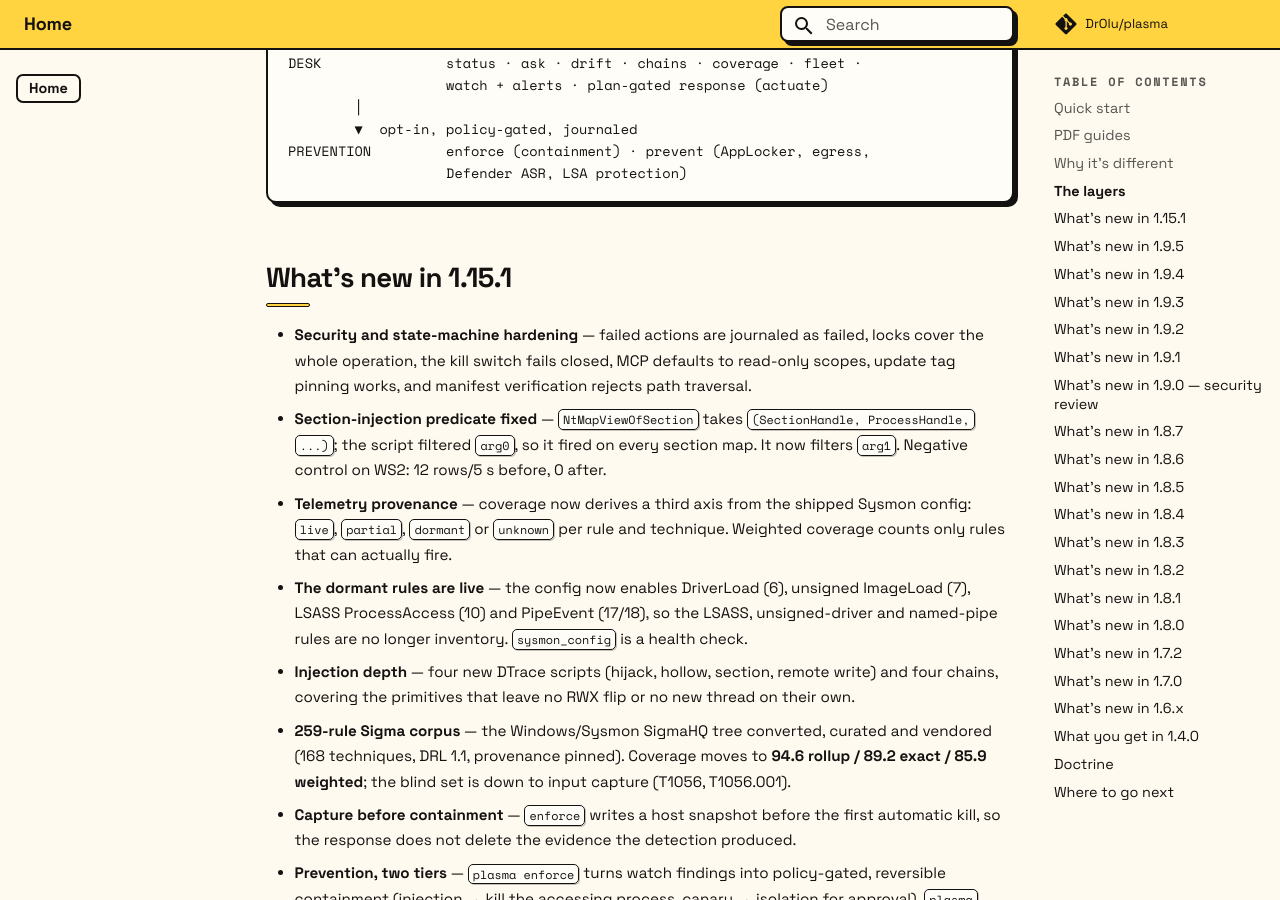
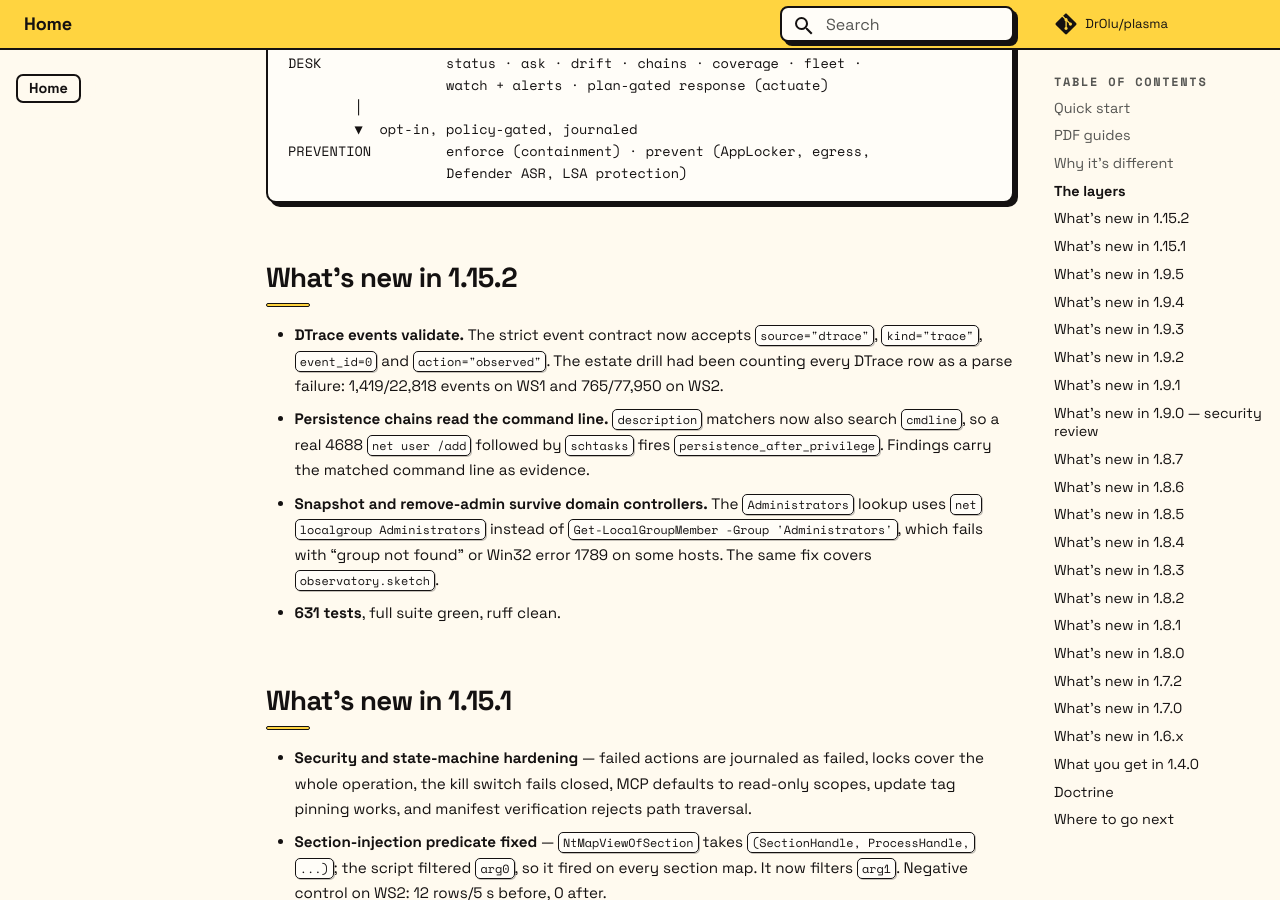
Before and after one commit to DrOlu/plasma, an MkDocs documentation site: the page built from docs/index.md, in a window 1280 px wide and 900 px high, scrolled down 3087 px. Built offline with MkDocs 1.6.1 and Material for MkDocs 9.7.7, drawn with Linux system fonts in a browser that asks for light colours; comment, search, counter and statistics services are not loaded; some of the changed text lies outside the part shown.

Commit message:
fix: 1.15.2 — validate DTrace events, match cmdline in chains, harden snapshot

````diff
--- a/docs/index.md
+++ b/docs/index.md
@@ -1,18 +1,18 @@
 <div class="raft-hero" markdown="0">
-<p class="raft-eyebrow">Windows EDR &middot; v1.15.1</p>
+<p class="raft-eyebrow">Windows EDR &middot; v1.15.2</p>
 <h1>No log lake.<br>No cloud.<br>No blind trust.</h1>
 <p class="raft-lede">Plasma keeps the telemetry on the box, answers questions with a
 121M on-device model, and makes every response named, journaled, and reversible.
 The endpoint can explain itself &mdash; without shipping its diary anywhere.</p>
 <div class="raft-actions">
 <a class="raft-btn primary" href="getting-started/">Get started</a>
-<a class="raft-btn" href="https://github.com/DrOlu/plasma/releases/latest">Download v1.15.1</a>
+<a class="raft-btn" href="https://github.com/DrOlu/plasma/releases/latest">Download v1.15.2</a>
 <a class="raft-btn" href="agent-native/">Agent-native operation</a>
 </div>
 <div class="raft-badges">
 <span class="raft-badge">94.6% rollup coverage</span>
 <span class="raft-badge">13 reversible actions</span>
-<span class="raft-badge">605 tests</span>
+<span class="raft-badge">631 tests</span>
 <span class="raft-badge">Signed MSI + SHA256SUMS</span>
 </div>
 </div>
@@ -104,6 +104,23 @@ DESK               status · ask · drift · chains · coverage · fleet ·
 PREVENTION         enforce (containment) · prevent (AppLocker, egress,
                    Defender ASR, LSA protection)
 ```
+
+## What's new in 1.15.2
+
+- **DTrace events validate.** The strict event contract now accepts
+  `source="dtrace"`, `kind="trace"`, `event_id=0` and `action="observed"`.
+  The estate drill had been counting every DTrace row as a parse failure:
+  1,419/22,818 events on WS1 and 765/77,950 on WS2.
+- **Persistence chains read the command line.** `description` matchers now
+  also search `cmdline`, so a real 4688 `net user /add` followed by
+  `schtasks` fires `persistence_after_privilege`. Findings carry the matched
+  command line as evidence.
+- **Snapshot and remove-admin survive domain controllers.** The
+  `Administrators` lookup uses `net localgroup Administrators` instead of
+  `Get-LocalGroupMember -Group 'Administrators'`, which fails with “group not
+  found” or Win32 error 1789 on some hosts. The same fix covers
+  `observatory.sketch`.
+- **631 tests**, full suite green, ruff clean.
 
 ## What's new in 1.15.1
 
--- a/plasma/__init__.py
+++ b/plasma/__init__.py
@@ -1,5 +1,5 @@
 """Plasma — agent-based EDR bundle with a frozen neuralOS instance."""
 
-__version__ = "1.15.1"
+__version__ = "1.15.2"
 PRODUCT = "Plasma"
 SCHEMA_VERSION = 1
--- a/pyproject.toml
+++ b/pyproject.toml
@@ -4,7 +4,7 @@ build-backend = "setuptools.build_meta"
 
 [project]
 name = "plasma-edr"
-version = "1.15.1"
+version = "1.15.2"
 description = "Plasma — an agent-based EDR bundle: Sentinel detection layer + a frozen neuralOS instance"
 readme = "README.md"
 requires-python = ">=3.9"
````
Also changed, not shown: CHANGELOG.md (+19 -0 lines), docs/changelog.md (+19 -0 lines), website/index.html (+6 -6 lines), 7 other files.
